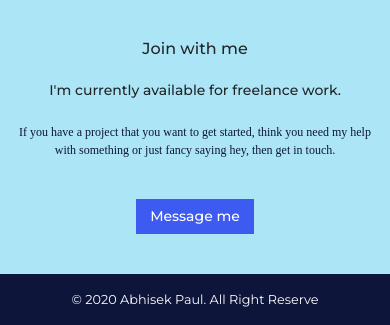
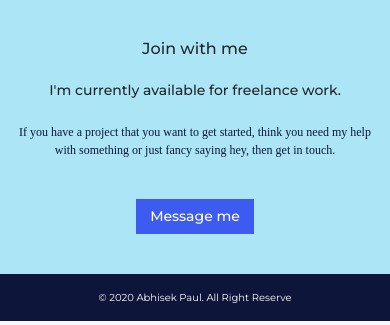
Before and after one commit to abhisek47/portfolio, a PHP site: page / in a window 390 px wide. Shown: the part 4504-4829 px from the top of the page. Run offline with PHP 8.4, Linux system fonts and the light colour scheme; some libraries are stand-ins or nearby versions; some web fonts are replaced.

Commit message:
change copyright font size

```diff
--- a/media.css
+++ b/media.css
@@ -87,4 +87,7 @@
     width: 40%;
     margin-bottom: 1em;
   }
+  .copyright small {
+    font-size: 10px;
+  }
 }
```
